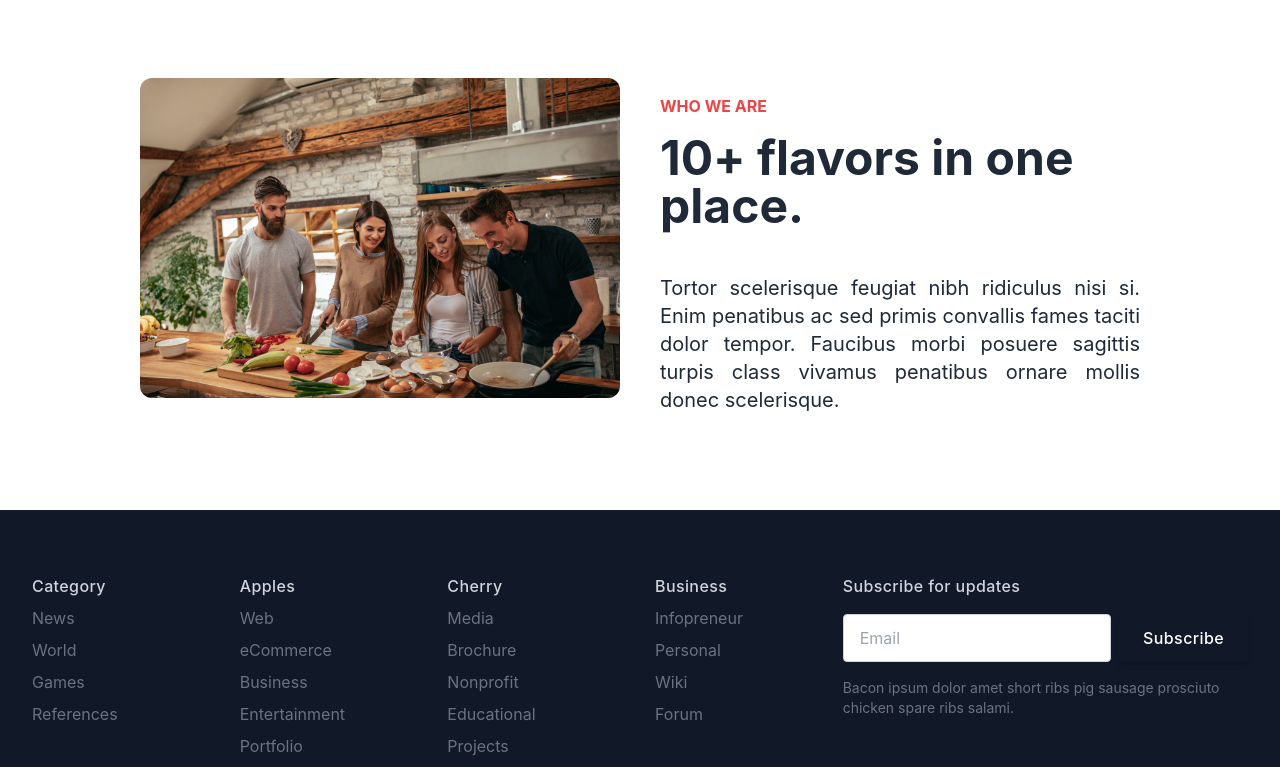
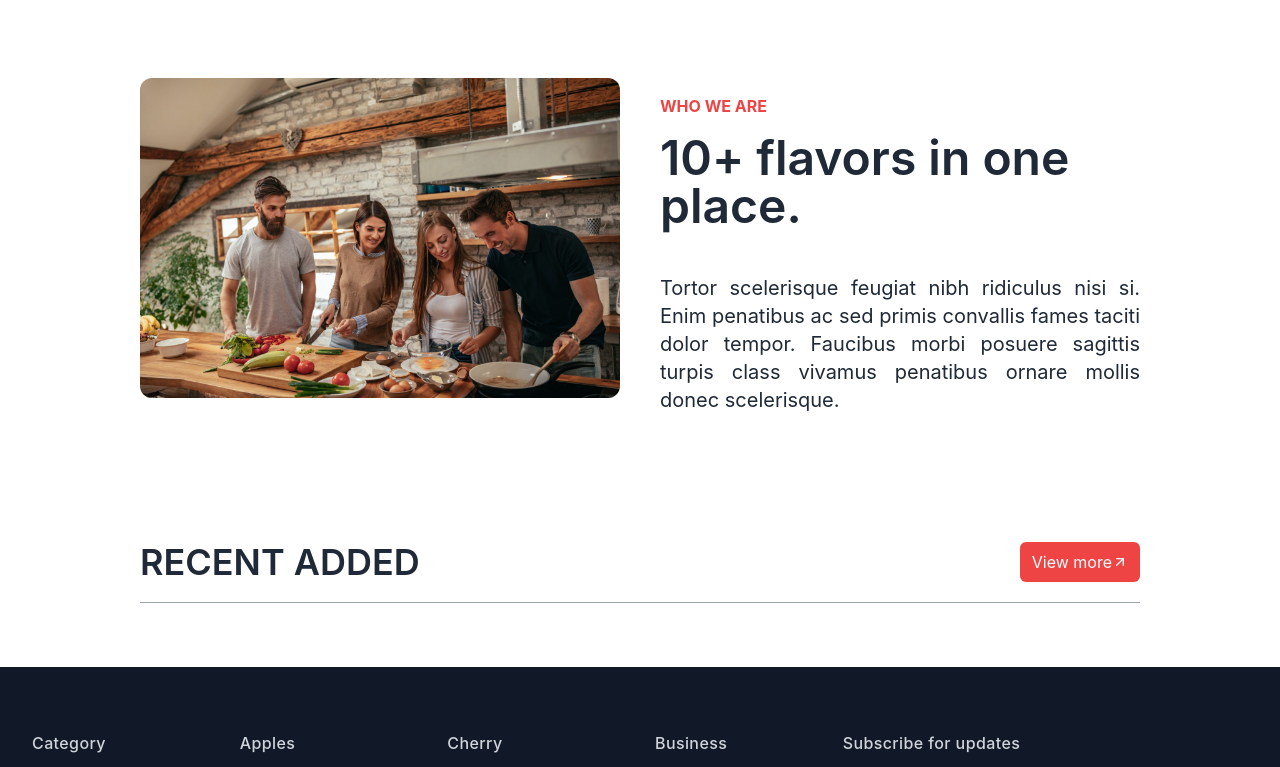
Before and after one commit to JilluRahmanJibon/food-masty, a React (Create React App) app: page / in a window 1280 px wide. Shown: the part 702-1469 px from the top of the page. Built offline with nearby package versions, Linux system fonts and the light colour scheme.

Commit message:
some changes and added

```diff
--- a/src/Pages/Home/About-us/AboutUs.js
+++ b/src/Pages/Home/About-us/AboutUs.js
@@ -9,7 +9,7 @@ const AboutUs = () => {
 				</div>
 				<div className="lg:w-1/2 py-4">
 					<h5 className="text-red-500 pb-4 font-bold">WHO WE ARE</h5>
-					<h2 className="lg:text-5xl text-2xl font-bold pb-7">
+					<h2 className="lg:text-5xl text-2xl font-semibold pb-7">
 						10+ flavors in one <br className="hidden lg:block " /> place.
 					</h2>
 					<p className="md:text-justify lg:pt-4 text-xl">
--- a/src/Pages/Home/Home/Home.js
+++ b/src/Pages/Home/Home/Home.js
@@ -1,12 +1,14 @@
 import React from "react";
 import AboutUs from "../About-us/AboutUs";
 import Slider from "../Banner/Slider";
+import HomeRecipes from "../HomeRecipes/HomeRecipes";
 
 const Home = () => {
 	return (
 		<div>
 			<Slider />
 			<AboutUs />
+			<HomeRecipes />
 		</div>
 	);
 };
--- /dev/null
+++ b/src/Pages/Home/HomeRecipes/HomeRecipes.js
@@ -0,0 +1,20 @@
+import React from "react";
+import { Link } from "react-router-dom";
+import { FiArrowUpRight } from "react-icons/fi";
+
+const HomeRecipes = () => {
+	return (
+		<div className="mb-16 mt-28">
+			<div className="flex  justify-between border-b border-gray-400 pb-5">
+				<h1 className="text-4xl font-semibold">RECENT ADDED</h1>
+				<Link
+					to="/recipes"
+					className="flex items-center bg-red-500 py-2 px-3 rounded-md hover:bg-red-600 text-white">
+					<span>View more</span> <FiArrowUpRight />
+				</Link>
+			</div>
+		</div>
+	);
+};
+
+export default HomeRecipes;
--- a/src/Pages/Home/Recipes/Recipes.js
+++ /dev/null
@@ -1,18 +0,0 @@
-import React from "react";
-import { Link } from "react-router-dom";
-import { BsArrowUpRight } from "react-icons/bs";
-
-const Recipes = () => {
-	return (
-		<div>
-			<div>
-				<h1>Popular Recipes</h1>
-				<Link>
-					View more <BsArrowUpRight />
-				</Link>
-			</div>
-		</div>
-	);
-};
-
-export default Recipes;
```
